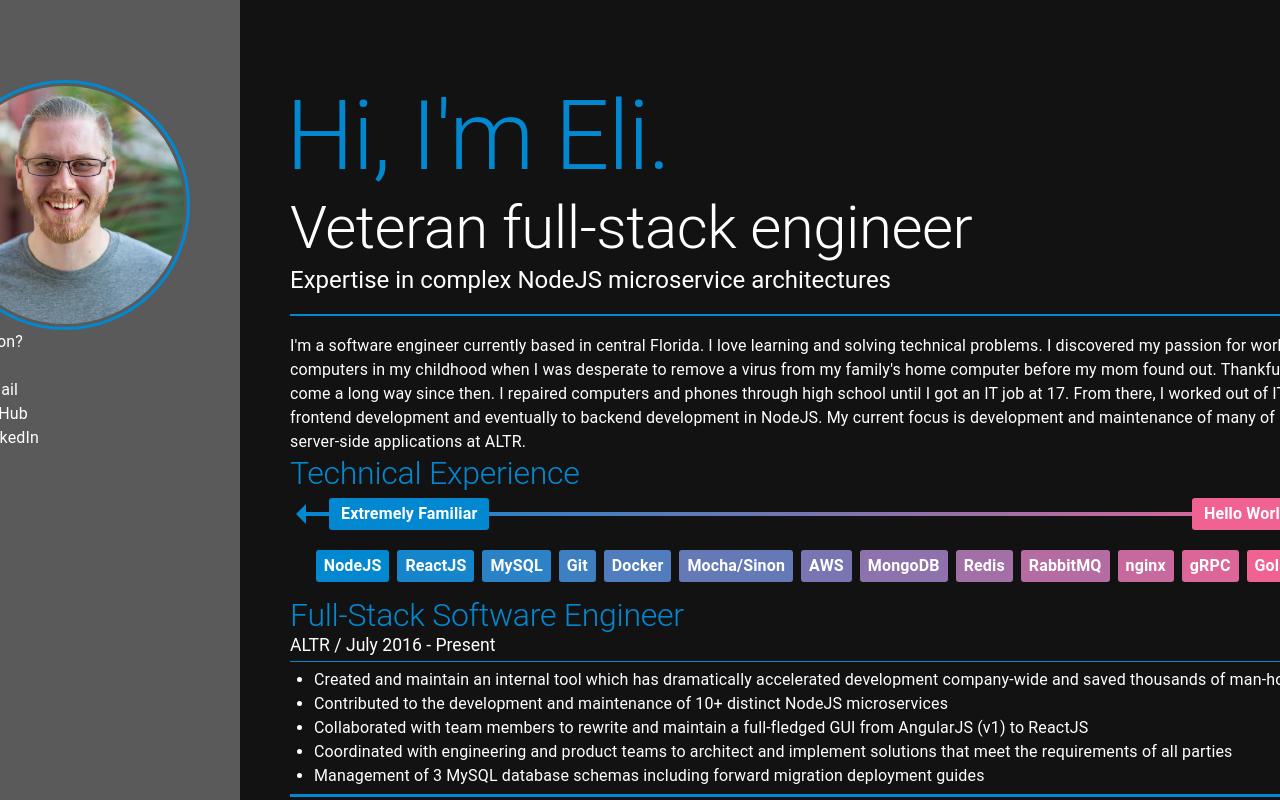
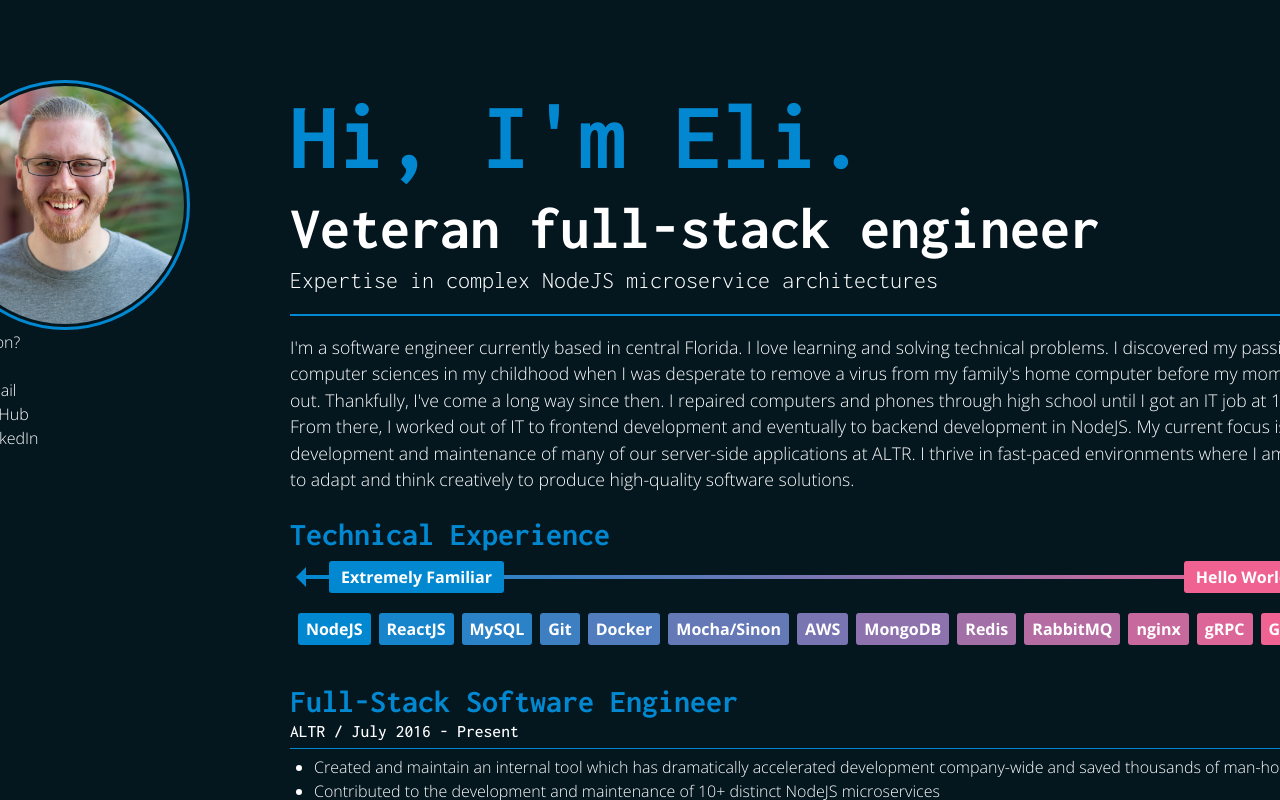
Before and after one commit to seriouslysexy/seriouslysexy, a React app: page / in a window 1280 px wide. Built offline with nearby package versions, Linux system fonts and the light colour scheme.

Commit message:
mostly fonts and bg color and minor content changes

```diff
--- a/package.json
+++ b/package.json
@@ -13,6 +13,8 @@
   "dependencies": {
     "@emotion/react": "^11.5.0",
     "@emotion/styled": "^11.3.0",
+    "@fontsource/inconsolata": "^4.5.0",
+    "@fontsource/open-sans": "^4.5.2",
     "@mui/material": "^5.0.6",
     "react": "^17.0.2",
     "react-dom": "^17.0.2",
@@ -23,8 +25,10 @@
     "@babel/preset-env": "^7.16.0",
     "@babel/preset-react": "^7.16.0",
     "babel-loader": "^8.2.3",
+    "css-loader": "^6.5.1",
     "file-loader": "^6.2.0",
     "html-webpack-plugin": "^5.5.0",
+    "style-loader": "^3.3.1",
     "webpack": "^5.62.1",
     "webpack-cli": "^4.9.1",
     "webpack-dev-server": "^4.4.0"
--- a/src/components/aboutMe.jsx
+++ b/src/components/aboutMe.jsx
@@ -2,17 +2,22 @@ import React from "react";
 
 import Typography from "@mui/material/Typography";
 
+const styles = {
+	about: {
+		fontSize: "1.1em",
+		marginBottom: theme => theme.spacing(3)
+	}
+};
+
 function AboutMe(props) {
-
-	return (
-	<Typography>
+	return (<Typography sx ={styles.about}>
 		I'm a software engineer currently based in central Florida. I love learning and solving technical problems.
-		I discovered my passion for working on computers in my childhood when I was desperate to remove a virus from my family's home computer before my mom found out.
+		I discovered my passion for computer sciences in my childhood when I was desperate to remove a virus from my family's home computer before my mom found out.
 		Thankfully, I've come a long way since then. I repaired computers and phones through high school until I got an IT job at 17.
 		From there, I worked out of IT to frontend development and eventually to backend development in NodeJS.
 		My current focus is development and maintenance of many of our server-side applications at ALTR.
-	</Typography>
-	);
+		I thrive in fast-paced environments where I am able to adapt and think creatively to produce high-quality software solutions.
+	</Typography>);
 }
 
 export default AboutMe;
--- a/src/components/introduction.jsx
+++ b/src/components/introduction.jsx
@@ -5,12 +5,10 @@ import Typography from "@mui/material/Typography";
 
 const styles = {
 	primaryHeader: {
-		position: "relative",
-		left: "-4px"
+		position: "relative"
 	},
 	secondaryHeader: {
-		width: "100%",
-		left: "-3px",
+		width: "100%"
 	},
 	tertiaryHeader: {
 		width: "100%",
--- a/src/components/layoutContainer.jsx
+++ b/src/components/layoutContainer.jsx
@@ -10,6 +10,11 @@ import Contact from "./contact";
 import WorkHistory from "./workHistory";
 
 const styles = {
+	appContainer: {
+		width: "100%",
+		padding: "10vh 10vh 5vh",
+		background: theme => theme.palette.site.background
+	},
 	leftContent: {
 		paddingRight: "50px",
 		position: "relative",
@@ -34,7 +39,7 @@ const styles = {
 
 function LayoutContainer() {
 	return (
-		<Box p="10vh 10vh 5vh" width="100%" display="flex" flexDirection="row" justifyContent="center" alignItems="flex-start">
+		<Box sx={styles.appContainer} display="flex" flexDirection="row" justifyContent="center" alignItems="flex-start">
 			<Box width="100%" display="flex" flexDirection="row" justifyContent="center" alignItems="stretch">
 				<Box sx={styles.leftContent}>
 					<ProfilePicture />
--- a/src/components/skillsHorizontal.jsx
+++ b/src/components/skillsHorizontal.jsx
@@ -67,7 +67,7 @@ const beginner = ["Golang"];
 function SkillsHorizontal(props) {
 	let skills = [...expert, ...experienced, ...comfortable, ...beginner];
 
-	return (<Box>
+	return (<Box mb={theme => theme.spacing(3)}>
 		<Typography sx={styles.title} color="primary" variant="h2">Technical Experience</Typography>
 		<Box display="flex" flexDirection="column" alignItems="center" justifyContent="flex-start">
 			<Box sx={styles.legend} display="flex" flexDirection="row" flexWrap="nowrap" alignItems="center" justifyContent="space-between">
--- a/src/theme.js
+++ b/src/theme.js
@@ -1,14 +1,42 @@
 import { createTheme } from '@mui/material/styles';
 import { lightBlue, pink } from '@mui/material/colors';
 
+import "@fontsource/inconsolata/300.css";
+import "@fontsource/inconsolata/500.css";
+import "@fontsource/inconsolata/700.css";
+
+import "@fontsource/open-sans/300.css";
+import "@fontsource/open-sans/500.css";
+import "@fontsource/open-sans/700.css";
+
+const baseFont = '"Open Sans", "Helvetica", "Arial", sans-serif';
+const headingFont = '"Inconsolata", "Helvetica", "Arial", sans-serif';
+
+const bgColor = "#04161e";
+const defaultMain = lightBlue[700];
+const defaultSecondary = pink[300];
+
 const theme = createTheme({
+	typography: {
+		fontFamily: baseFont,
+		h1: { fontFamily: headingFont, fontWeight: "700" },
+		h2: { fontFamily: headingFont, fontWeight: "700" },
+		h3: { fontFamily: headingFont, fontWeight: "500" },
+		h4: { fontFamily: headingFont, fontWeight: "500" },
+		h5: { fontFamily: headingFont, fontWeight: "300" },
+		h6: { fontFamily: headingFont, fontWeight: "300" },
+		body1: { fontWeight: "100" }
+	},
 	palette: {
 		mode: 'dark',
 		primary: {
-			main: lightBlue[700]
+			main: defaultMain
 		},
 		secondary: {
-			main: pink[300]
+			main: defaultSecondary
+		},
+		site: {
+			background: bgColor
 		}
 	},
 	functions: {
--- a/webpack.config.js
+++ b/webpack.config.js
@@ -17,11 +17,11 @@ module.exports = {
         test: /\.jpg$/,
         exclude: /(node_modules)/,
         loader: "file-loader"
+      },
+      {
+        test: /\.css$/,
+        use: ["style-loader", "css-loader"]
       }
-      // {
-      //   test: /\.css$/,
-      //   use: ["style-loader", "css-loader"]
-      // }
     ]
   },
   resolve: { extensions: ["*", ".js", ".jsx"] },
```
Also changed, not shown: 1 other file (tests, documents, lock files or other folders).
